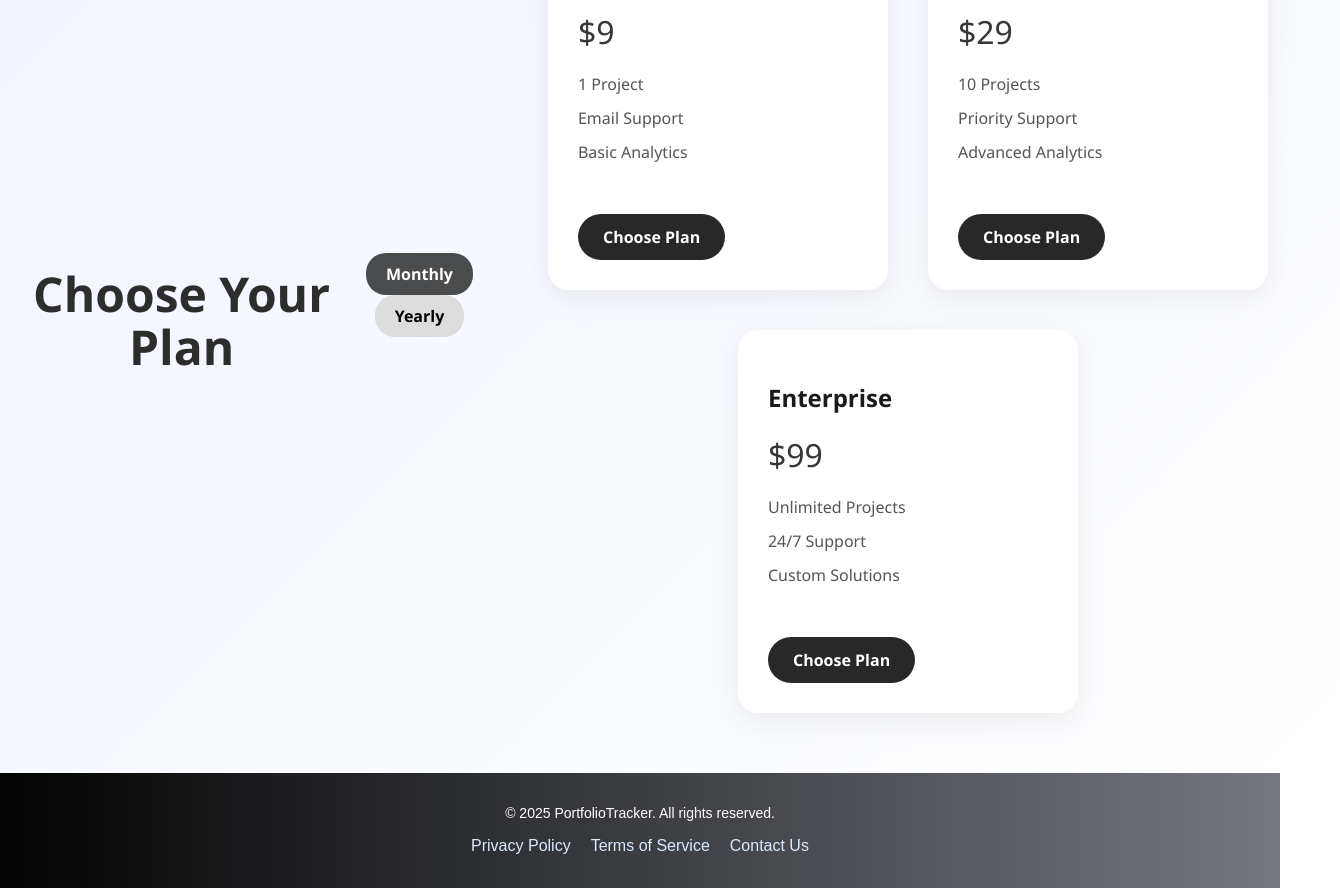
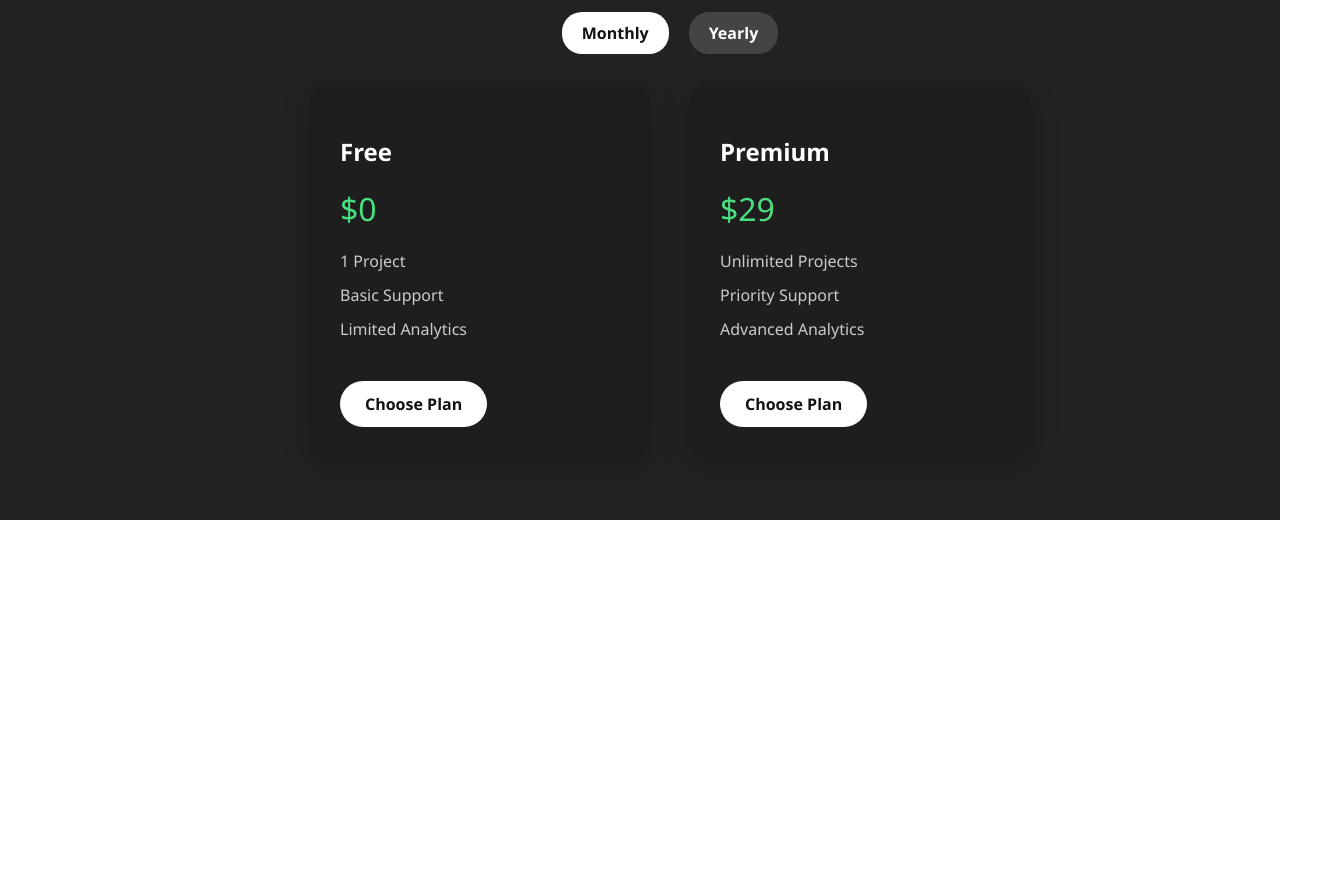
Before and after one commit to AC3-Portfolio-Tracker/PortfolioTracker, a React (Vite) app: page /pricing in a window 1280 px wide. Shown: the part 280-1168 px from the top of the page, 1340 px wide, since content can reach past the window. After the commit the page ends 800 px from the top, so only its background shows below. Built offline with nearby package versions, Linux system fonts and the light colour scheme; no server answers.

Commit message:
update pricing page

```diff
--- a/src/components/PricingPage.css
+++ b/src/components/PricingPage.css
@@ -1,11 +1,11 @@
-.pricing-container {
+.pricing-wrapper {
   display: flex;
-
-  justify-content: space-between;
+  flex-direction: column;
   align-items: center;
   width: 100%;
   padding: 60px 30px;
-  background: linear-gradient(135deg, #f0f4ff, #ffffff);
+
+  color: white;
   text-align: center;
   font-family: "Segoe UI", sans-serif;
   animation: fadeIn 0.8s ease-in;
@@ -13,28 +13,30 @@
 
 .pricing-title {
   font-size: 3rem;
-  color: #2d2d2d;
-  margin-bottom: 10px;
+  margin-bottom: 20px;
+  color: white;
 }
 
 .billing-toggle {
   margin-bottom: 30px;
+  display: flex;
+  gap: 20px;
 }
 
 .billing-toggle button {
   padding: 10px 20px;
-  margin: 0 10px;
-  background-color: #ddd;
+  background-color: #444;
   border: none;
   border-radius: 20px;
   cursor: pointer;
   transition: all 0.3s ease;
   font-weight: bold;
+  color: white;
 }
 
 .billing-toggle .active {
-  background-color: #494b4c;
-  color: white;
+  background-color: #ffffff;
+  color: #121212;
 }
 
 .pricing-grid {
@@ -45,29 +47,30 @@
 }
 
 .pricing-card {
-  background: white;
+  background: #1e1e1e;
   border-radius: 20px;
   padding: 30px;
   width: 280px;
-  box-shadow: 0 8px 30px rgba(0, 0, 0, 0.08);
+  box-shadow: 0 8px 30px rgba(0, 0, 0, 0.2);
   transition: transform 0.4s ease, box-shadow 0.4s ease;
   text-align: left;
   animation: slideUp 0.5s ease;
+  color: white;
 }
 
 .pricing-card:hover {
   transform: translateY(-10px);
-  box-shadow: 0 12px 40px rgba(0, 0, 0, 0.12);
+  box-shadow: 0 12px 40px rgba(0, 0, 0, 0.3);
 }
 
 .pricing-card h2 {
   margin-bottom: 10px;
-  color: #1a1a1a;
+  color: #ffffff;
 }
 
 .price {
   font-size: 32px;
-  color: #363737;
+  color: #4ade80;
   margin: 15px 0;
 }
 
@@ -79,57 +82,23 @@
 
 .pricing-card ul li {
   margin: 10px 0;
-  color: #555;
+  color: #cccccc;
 }
 
 .choose-btn {
-  background-color: #292828;
-  color: white;
+  background-color: #ffffff;
+  color: #121212;
   padding: 12px 25px;
   border: none;
   border-radius: 25px;
   font-weight: bold;
   cursor: pointer;
   transition: background-color 0.3s ease;
-  margin-top: 30px;
+  margin-top: 20px;
 }
 
 .choose-btn:hover {
   background-color: #acacac;
-}
-
-.footer {
-  background: linear-gradient(to right, #030303, #74777f);
-  color: #ffffff;
-  padding: 30px 20px;
-  text-align: center;
-  animation: fadeIn 0.8s ease-in;
-}
-
-.footer-content {
-  max-width: 1000px;
-  margin: 0 auto;
-}
-
-.footer p {
-  margin: 0;
-  font-size: 14px;
-}
-
-.footer-links {
-  margin-top: 10px;
-}
-
-.footer-links a {
-  margin: 0 10px;
-  color: #dbeafe;
-  text-decoration: none;
-  font-weight: 500;
-  transition: color 0.3s ease;
-}
-
-.footer-links a:hover {
-  color: #ffffff;
 }
 
 /* Animations */
--- a/src/pages/PricingPage.jsx
+++ b/src/pages/PricingPage.jsx
@@ -4,36 +4,26 @@ import "../components/PricingPage.css";
 const pricingData = {
   monthly: [
     {
-      title: "Basic",
-      price: "$9",
-      features: ["1 Project", "Email Support", "Basic Analytics"],
+      title: "Free",
+      price: "$0",
+      features: ["1 Project", "Basic Support", "Limited Analytics"],
     },
     {
-      title: "Pro",
+      title: "Premium",
       price: "$29",
-      features: ["10 Projects", "Priority Support", "Advanced Analytics"],
-    },
-    {
-      title: "Enterprise",
-      price: "$99",
-      features: ["Unlimited Projects", "24/7 Support", "Custom Solutions"],
+      features: ["Unlimited Projects", "Priority Support", "Advanced Analytics"],
     },
   ],
   yearly: [
     {
-      title: "Basic",
-      price: "$90",
-      features: ["1 Project", "Email Support", "Basic Analytics"],
+      title: "Free",
+      price: "$0",
+      features: ["1 Project", "Basic Support", "Limited Analytics"],
     },
     {
-      title: "Pro",
+      title: "Premium",
       price: "$290",
-      features: ["10 Projects", "Priority Support", "Advanced Analytics"],
-    },
-    {
-      title: "Enterprise",
-      price: "$990",
-      features: ["Unlimited Projects", "24/7 Support", "Custom Solutions"],
+      features: ["Unlimited Projects", "Priority Support", "Advanced Analytics"],
     },
   ],
 };
@@ -42,8 +32,7 @@ const PricingPage = () => {
   const [billingCycle, setBillingCycle] = useState("monthly");
 
   return (
-    <div>
-      <div className="pricing-container">
+    <div className="pricing-wrapper">
       <h1 className="pricing-title">Choose Your Plan</h1>
 
       <div className="billing-toggle">
@@ -76,20 +65,6 @@ const PricingPage = () => {
         ))}
       </div>
     </div>
-
-      <footer className="footer">
-        <div className="footer-content">
-          <p>
-            &copy; {new Date().getFullYear()} PortfolioTracker. All rights reserved.
-          </p>
-          <div className="footer-links">
-            <a href="/privacy">Privacy Policy</a>
-            <a href="/terms">Terms of Service</a>
-            <a href="/contact">Contact Us</a>
-          </div>
-        </div>
-      </footer>
-    </div>
   );
 };
 
```
Lines whose indentation alone changed are shown as unchanged.
